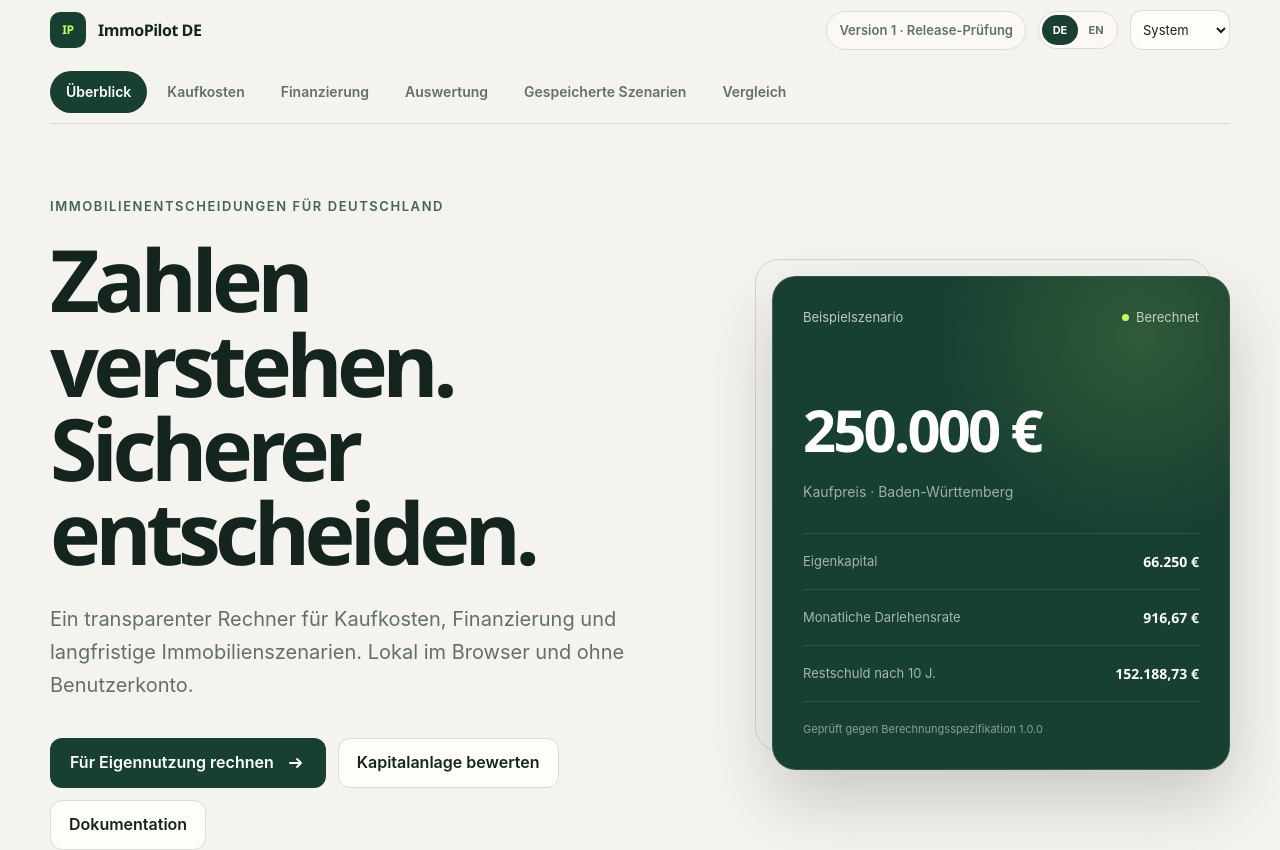
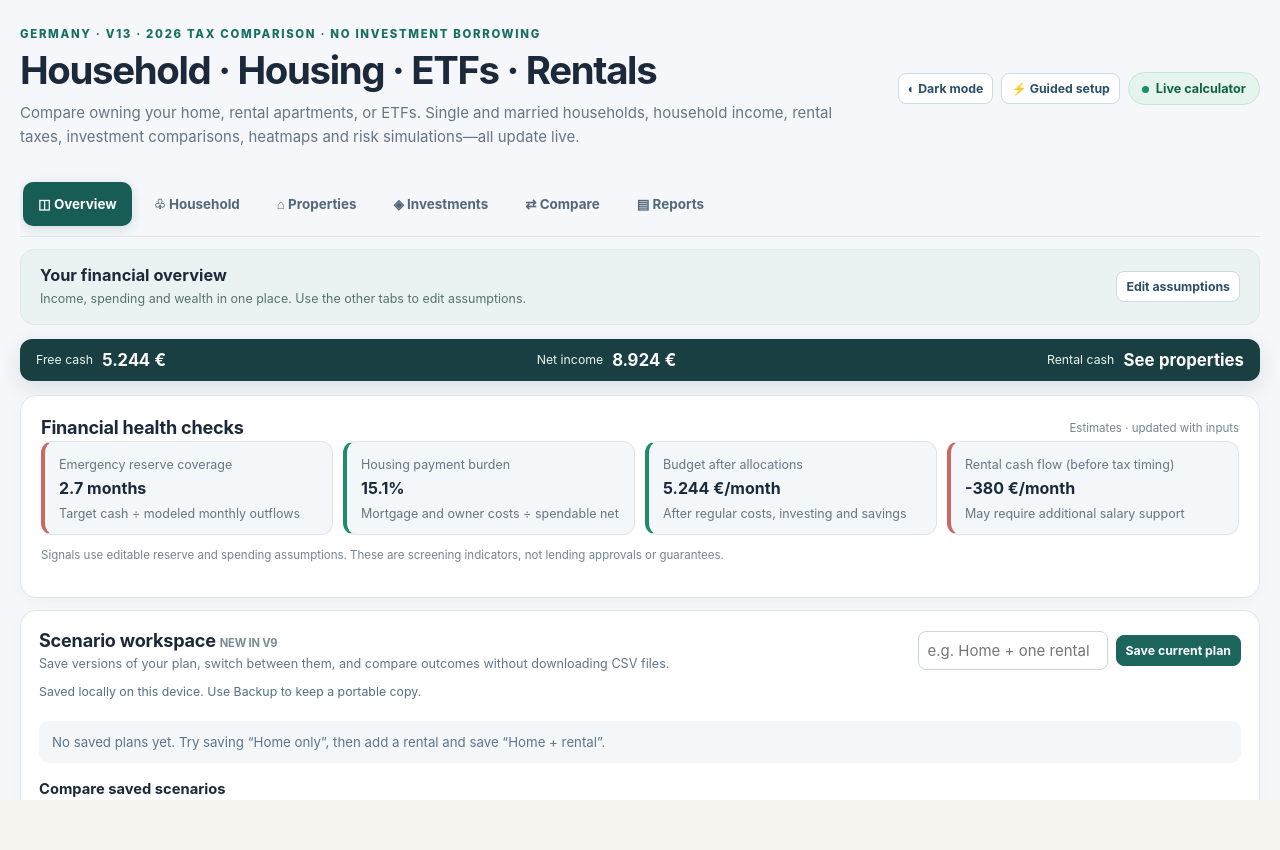
Before and after one commit to Akshat4112/immopilot-de, a React (Vite) app: page / in a window 1280 px wide. Shown: the top 850 px of the page. After the commit the page ends 800 px from the top, so only its background shows below. Built offline with nearby package versions, Linux system fonts and the light colour scheme.

Commit message:
feat: replace old homepage with embedded wealth planner

```diff
--- a/src/main.tsx
+++ b/src/main.tsx
@@ -1,26 +1,22 @@
-import { StrictMode } from 'react'
 import { createRoot } from 'react-dom/client'
-import { I18nextProvider } from 'react-i18next'
-import { HashRouter } from 'react-router-dom'
-import App from './app/App.tsx'
-import i18n from './i18n/config.ts'
 import './styles/tokens.css'
 import './styles/global.css'
 import './styles/shell.css'
 import './styles/app.css'
 
-const rootElement = document.getElementById('root')
+// The v14 standalone planner is the canonical public application.
+// The previous React feature modules are retained for a gradual migration.
+const root = document.getElementById('root')
+if (!root) throw new Error('Application root element was not found')
 
-if (!rootElement) {
-  throw new Error('Application root element was not found')
-}
-
-createRoot(rootElement).render(
-  <StrictMode>
-    <I18nextProvider i18n={i18n}>
-      <HashRouter>
-        <App />
-      </HashRouter>
-    </I18nextProvider>
-  </StrictMode>,
+document.title = 'ImmoPilot DE · Household Wealth Planner'
+const plannerUrl = `${import.meta.env.BASE_URL}wealth-planner.html`
+createRoot(root).render(
+  <main style={{ margin: 0, padding: 0, width: '100%', height: '100dvh' }}>
+    <iframe
+      title="ImmoPilot Household Wealth Planner"
+      src={plannerUrl}
+      style={{ display: 'block', border: 0, width: '100%', height: '100%', minHeight: '100dvh' }}
+    />
+  </main>,
 )
```
